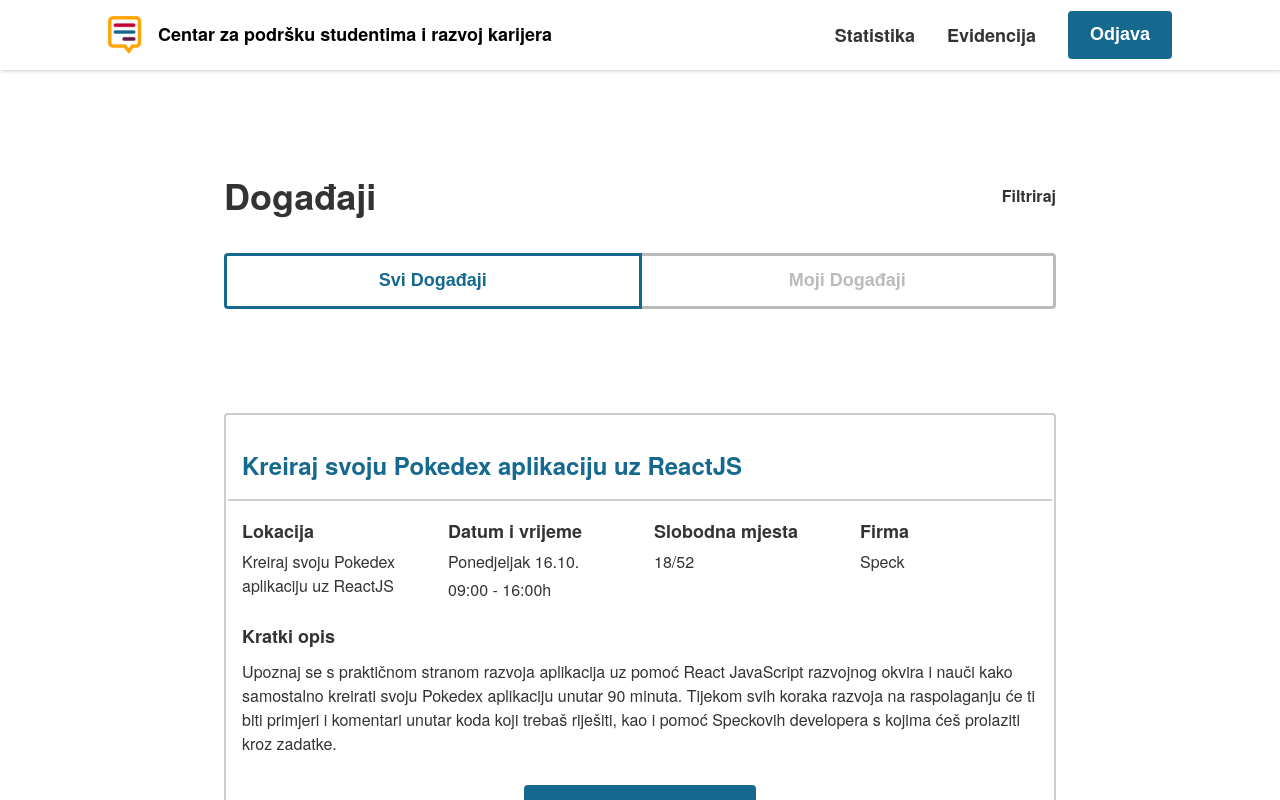
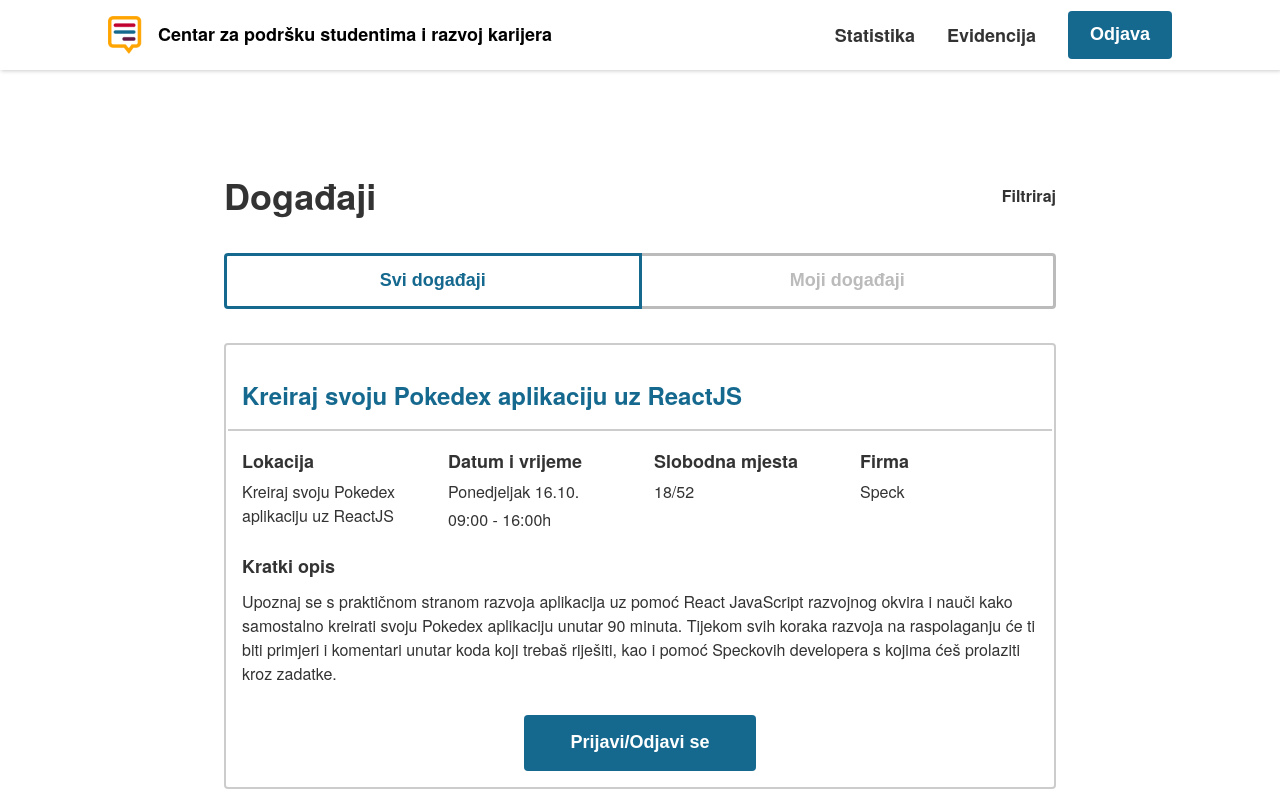
Before and after one commit to DnameZ/TeamProject, a React (Create React App) app: page /events in a window 1280 px wide. Shown: the top 800 px of the page. Built offline with nearby package versions, Linux system fonts and the light colour scheme.

Commit message:
Bugfixes

```diff
--- a/src/components/Section/Section.js
+++ b/src/components/Section/Section.js
@@ -9,12 +9,21 @@ import {
   HeadingWrapper,
 } from '../Section/SectionStyle';
 
-const Section = ({ onOpenFilter, onOpenStatus }) => {
-  const mojiDogadaji = 'Moji Događaji';
-  const sviDogadaji = 'Svi Događaji';
+const Section = ({
+  onOpenFilter,
+  onOpenStatus,
+  sectionTitle,
+  leftButton,
+  rightButton,
+  buttonsHidden,
+  setAllEvents,
+}) => {
+  const mojiDogadaji = rightButton;
+  const sviDogadaji = leftButton;
   const [curEvent, setcurEvent] = useState(sviDogadaji);
-  const ToggleDogađaj = (Događaj) => {
-    setcurEvent(Događaj);
+  const ToggleDogađaj = (dogadaj) => {
+    setcurEvent(dogadaj);
+    dogadaj === leftButton ? setAllEvents(true) : setAllEvents(false);
   };
   const SetActiveOrInactive = (text) => {
     const active = 'active';
@@ -25,13 +34,14 @@ const Section = ({ onOpenFilter, onOpenStatus }) => {
   return (
     <SectionWrapper>
       <HeadingWrapper>
-        <BigHeading>Događaji</BigHeading>
+        <BigHeading>{sectionTitle}</BigHeading>
         {curEvent === sviDogadaji ? (
           <SmallHeading onClick={onOpenFilter}>Filtriraj</SmallHeading>
         ) : (
           <SmallHeading onClick={onOpenStatus}>Status</SmallHeading>
         )}
       </HeadingWrapper>
+      {!buttonsHidden ? (
         <SectionButtonWrapper>
           <SectionButton
             text={sviDogadaji}
@@ -44,6 +54,7 @@ const Section = ({ onOpenFilter, onOpenStatus }) => {
             Func={() => ToggleDogađaj(mojiDogadaji)}
           />
         </SectionButtonWrapper>
+      ) : null}
     </SectionWrapper>
   );
 };
--- a/src/pages/Events/Events.js
+++ b/src/pages/Events/Events.js
@@ -20,6 +20,7 @@ import eventsMock from '../../lib/mock/events';
 const Events = () => {
   const [filter, setFilter] = useState(false);
   const [status, setStatus] = useState(false);
+  const [allEvents, setAllEvents] = useState(true);
 
   const toggleFilter = () => {
     setFilter((prevFilter) => !prevFilter);
@@ -29,9 +30,25 @@ const Events = () => {
     setStatus((prevStatus) => !prevStatus);
   };
 
+  const handleResize = (event) => {
+    if (event.target.innerWidth > 1300) {
+      setStatus(false);
+      setFilter(false);
+    }
+  };
+
+  window.addEventListener('resize', handleResize);
+
   return (
     <>
-      <Section onOpenFilter={toggleFilter} onOpenStatus={toggleStatus} />
+      <Section
+        onOpenFilter={toggleFilter}
+        onOpenStatus={toggleStatus}
+        sectionTitle="Događaji"
+        leftButton="Svi događaji"
+        rightButton="Moji događaji"
+        setAllEvents={setAllEvents}
+      />
       {filter ? (
         <FilterStatusOverlay title="Filtriraj" onOverlayClosed={toggleFilter}>
           <Filter />
@@ -46,9 +63,7 @@ const Events = () => {
       ) : null}
       {!filter && !status ? (
         <SectionContent columns={2}>
-          <FilterWrapper>
-            <Filter />
-          </FilterWrapper>
+          {<FilterWrapper>{allEvents ? <Filter /> : <Status />}</FilterWrapper>}
           <EventsWrapper>
             {eventsMock.map((event) => (
               <EventCard
@@ -60,7 +75,7 @@ const Events = () => {
                 freeSpots={event.availability}
                 company={event.company}
                 shortDescription={event.shortDescription}
-                buttonText="Prijavi se"
+                buttonText="Prijavi/Odjavi se"
               />
             ))}
           </EventsWrapper>
```
Also changed, not shown: src/lib/styles/generalStyles.js. Lines whose indentation alone changed are shown as unchanged.
